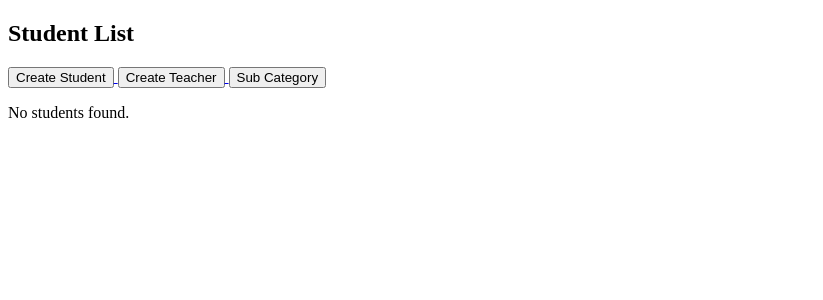
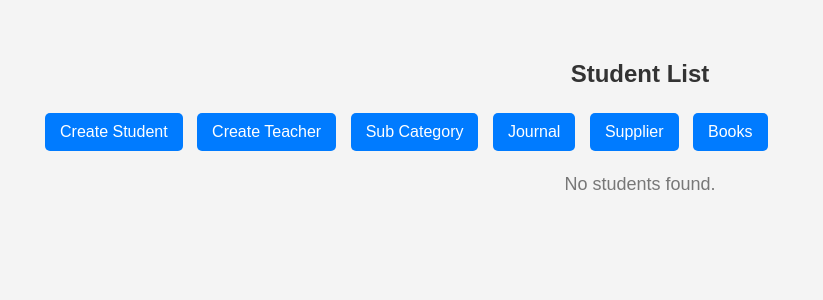
Before and after one commit to karmactssystems/lmsprojevt, a Django app: page /students_list_couch/ in a window 1280 px wide. Shown: the top 300 px of the page, without its empty margins (0-823 px from the left). Run offline with Django 4.2, Linux system fonts and the light colour scheme; data that the repository does not hold is empty; parts of the project's set-up code (start-up, migrations or seed data) failed here and were passed over.

Commit message:
css updated

```diff
--- a/lmsApp/templates/student_list_couch.html
+++ b/lmsApp/templates/student_list_couch.html
@@ -5,25 +5,99 @@
     <meta charset="UTF-8">
     <meta name="viewport" content="width=device-width, initial-scale=1.0">
     <title>Student List</title>
+    <style>
+        /* General Page Styling */
+        body {
+            font-family: Arial, sans-serif;
+            background-color: #f4f4f4;
+            margin: 20px;
+            padding: 20px;
+        }
+
+        /* Heading */
+        h2 {
+            text-align: center;
+            color: #333;
+        }
+
+        /* Buttons */
+        a button {
+            background-color: #007BFF;
+            color: white;
+            padding: 10px 15px;
+            margin: 5px;
+            border: none;
+            border-radius: 5px;
+            cursor: pointer;
+            font-size: 16px;
+        }
+
+        a button:hover {
+            background-color: #0056b3;
+        }
+
+        /* Buttons Container */
+        a {
+            text-decoration: none;
+        }
+
+        /* Table Styling */
+        table {
+            width: 100%;
+            border-collapse: collapse;
+            margin-top: 20px;
+            background-color: white;
+        }
+
+        th, td {
+            padding: 12px;
+            text-align: left;
+            border-bottom: 1px solid #ddd;
+        }
+
+        th {
+            background-color: #007BFF;
+            color: white;
+        }
+
+        tr:hover {
+            background-color: #f1f1f1;
+        }
+
+        /* Actions Links */
+        td a {
+            text-decoration: none;
+            color: #007BFF;
+            font-weight: bold;
+        }
+
+        td a:hover {
+            text-decoration: underline;
+        }
+
+        /* No Students Message */
+        p {
+            text-align: center;
+            font-size: 18px;
+            color: #777;
+        }
+    </style>
 </head>
 
 <body>
     <h2>Student List</h2>
-    <a href="{% url 'create_student_couch' %}">
-        <button>Create Student</button>
-    </a>
 
-    <a href="{% url 'create_teacher_couch' %}">
-        <button>Create Teacher</button>
-    </a>
+    <!-- Navigation Buttons -->
+    <a href="{% url 'create_student_couch' %}"><button>Create Student</button></a>
+    <a href="{% url 'create_teacher_couch' %}"><button>Create Teacher</button></a>
+    <a href="{% url 'sub_category_list_couch' %}"><button>Sub Category</button></a>
+    <a href="{% url 'journal_list_couch' %}"><button>Journal</button></a>
+    <a href="{% url 'supplier_list_couch' %}"><button>Supplier</button></a>
+    <a href="{% url 'book_list_couch' %}"><button>Books</button></a>
 
-    <a href="{% url 'sub_category_list_couch' %}">
-        <button>Sub Category</button>
-    </a>
-
-    <!-- Check if there are students -->
+    <!-- Student Table -->
     {% if students %}
-    <table border="1">
+    <table>
         <thead>
             <tr>
                 <th>ID</th>
@@ -57,7 +131,6 @@
                     <a href="{% url 'delete_student_couch' student.id %}"
                         onclick="return confirm('Are you sure you want to delete this student?');">Delete</a>
                 </td>
-
             </tr>
             {% endfor %}
         </tbody>
```
